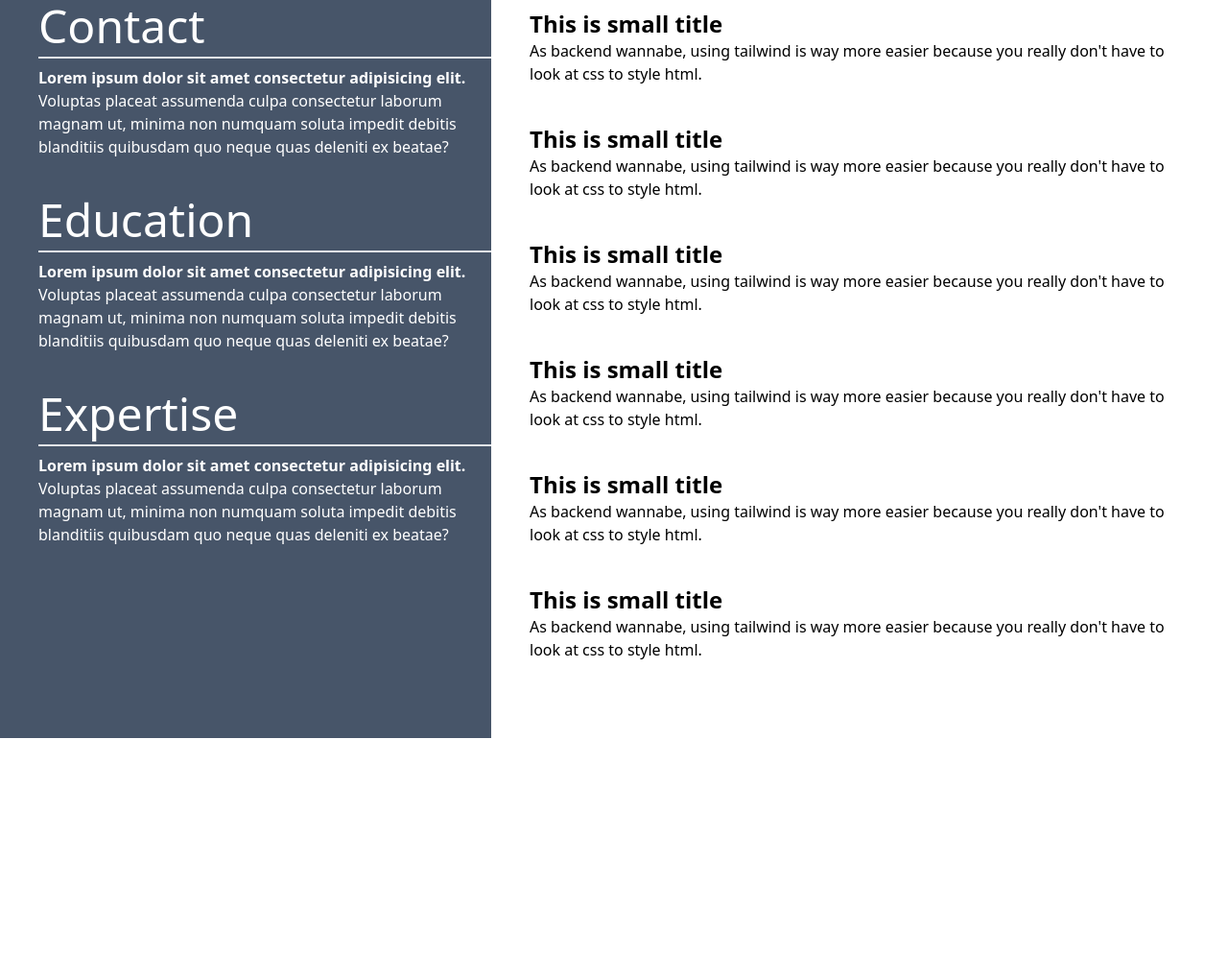
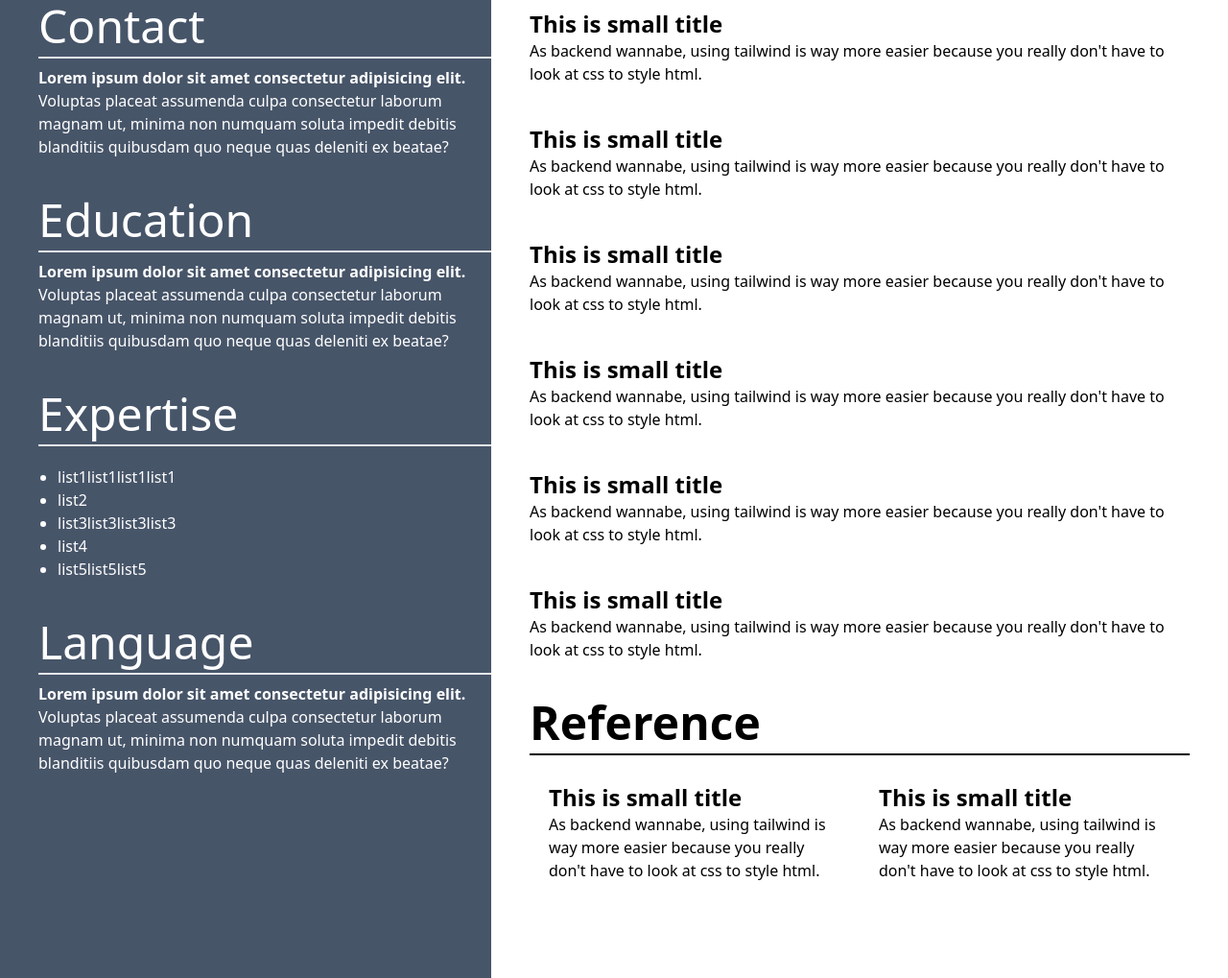
Before and after one commit to SonsuGit/tailwind_exercise, a plain HTML site: page index.html in a window 1280 px wide. Shown: the part 509-1528 px from the top of the page at 96% size. Before the commit the page ends 1278 px from the top, so only its background shows below. Drawn offline with nearby package versions, Linux system fonts and the light colour scheme.

Commit message:
updated language and reference

```diff
--- a/index.html
+++ b/index.html
@@ -36,6 +36,17 @@
           <div class="text-5xl">Expertise</div>
           <div class="border border-white-500 mt-2 mb-2"></div>
           <div class="mb-10">
+            <ul class="list-disc m-5">
+              <li>list1list1list1list1</li>
+              <li>list2</li>
+              <li>list3list3list3list3</li>
+              <li>list4</li>
+              <li>list5list5list5</li>
+            </ul>
+          </div>
+          <div class="text-5xl">Language</div>
+          <div class="border border-white-500 mt-2 mb-2"></div>
+          <div class="mb-10">
             <b>Lorem ipsum dolor sit amet consectetur adipisicing elit.</b
             ><br />
             Voluptas placeat assumenda culpa consectetur laborum magnam ut,
@@ -52,6 +63,7 @@
           Lorem ipsum dolor sit amet, consectetur adipisicing elit.
         </div>
         <div>
+          <!-- 익스피리언스 -->
           <div class="text-5xl font-semibold">Experience</div>
           <div class="border border-black mt-2 mb-2"></div>
           <div class="text-2xl font-semibold">This is small title</div>
@@ -95,6 +107,26 @@
             really don't have to look at css to style html.
           </div>
         </div>
+        <!-- 레퍼런스 -->
+        <div class="text-5xl font-semibold">Reference</div>
+        <div class="border border-black mt-2 mb-2"></div>
+
+        <div class="flex">
+          <div class="flex-column m-5">
+            <div class="text-2xl font-bold">This is small title</div>
+            <div class="mb-10">
+              As backend wannabe, using tailwind is way more easier because you
+              really don't have to look at css to style html.
+            </div>
+          </div>
+          <div class="flex-column m-5">
+            <div class="text-2xl font-bold">This is small title</div>
+            <div class="mb-10">
+              As backend wannabe, using tailwind is way more easier because you
+              really don't have to look at css to style html.
+            </div>
+          </div>
+        </div>
       </div>
     </div>
   </body>
```
